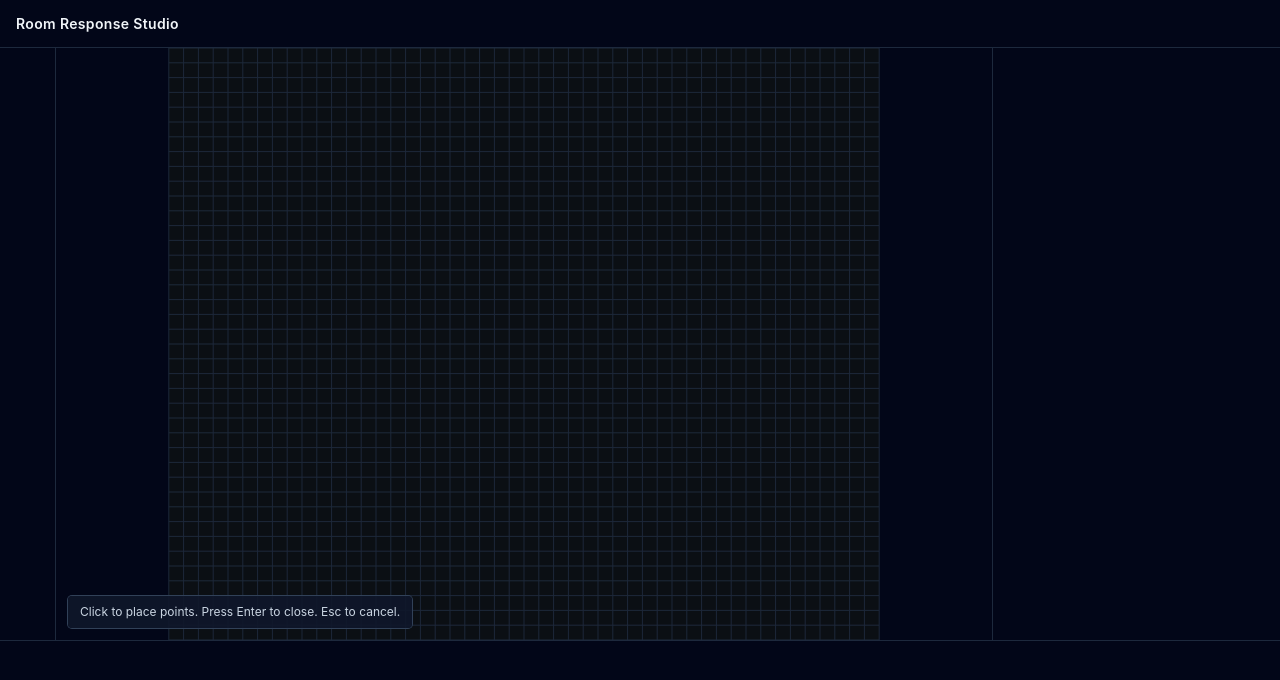
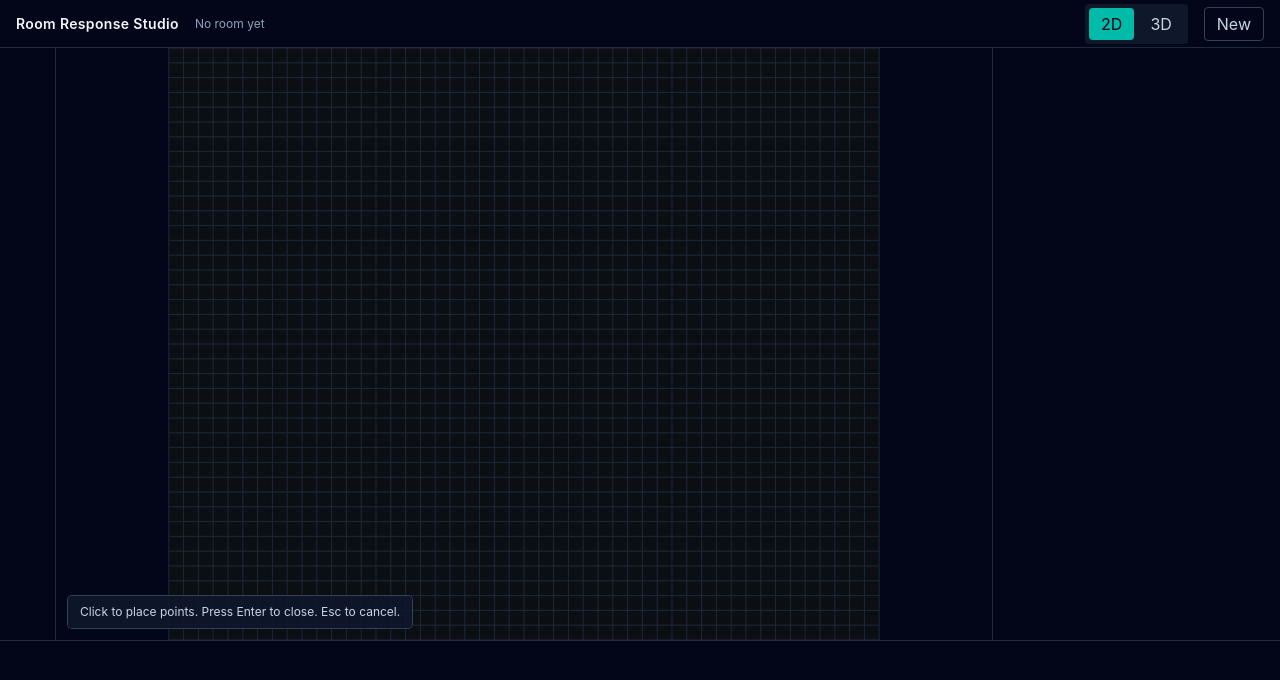
Before and after one commit to RobertGjoshevski/Seatfield, a React (Vite) app: page / in a window 1280 px wide. Shown: the top 680 px of the page. Built offline with nearby package versions, Linux system fonts and the light colour scheme.

Commit message:
feat: add 3D room extrusion and viewport

```diff
--- a/src/App.tsx
+++ b/src/App.tsx
@@ -1,15 +1,18 @@
+import { TopBar } from './components/layout/TopBar'
 import { Viewport2D } from './components/viewport/Viewport2D'
+import { Viewport3D } from './components/viewport/Viewport3D'
+import { useProjectStore } from './store/projectStore'
 
 export default function App() {
+  const viewMode = useProjectStore((state) => state.viewMode)
+
   return (
     <div className="flex h-screen w-screen flex-col bg-slate-950 text-slate-100">
-      <header className="flex h-12 items-center border-b border-slate-800 px-4">
-        <h1 className="text-sm font-semibold tracking-wide">Room Response Studio</h1>
-      </header>
+      <TopBar />
       <div className="flex min-h-0 flex-1">
         <aside className="w-14 border-r border-slate-800" />
         <main className="min-w-0 flex-1">
-          <Viewport2D />
+          {viewMode === '2d' ? <Viewport2D /> : <Viewport3D />}
         </main>
         <aside className="w-72 border-l border-slate-800" />
       </div>
--- /dev/null
+++ b/src/components/layout/TopBar.tsx
@@ -0,0 +1,52 @@
+import { polygonArea } from '../../core/geometry/polygon'
+import { useProjectStore } from '../../store/projectStore'
+
+export function TopBar() {
+  const project = useProjectStore((state) => state.project)
+  const roomDraft = useProjectStore((state) => state.roomDraft)
+  const viewMode = useProjectStore((state) => state.viewMode)
+  const setViewMode = useProjectStore((state) => state.setViewMode)
+  const reset = useProjectStore((state) => state.reset)
+
+  const boundary = project.room.boundary
+  const area = boundary.length >= 3 ? Math.abs(polygonArea(boundary)) : 0
+
+  return (
+    <header className="flex h-12 shrink-0 items-center gap-4 border-b border-slate-800 px-4">
+      <h1 className="text-sm font-semibold tracking-wide">Room Response Studio</h1>
+      <span data-testid="room-status" className="text-xs text-slate-400">
+        {boundary.length >= 3
+          ? `Room: ${boundary.length} vertices · ${area.toFixed(1)} m²`
+          : roomDraft.length > 0
+            ? `Drawing: ${roomDraft.length} points`
+            : 'No room yet'}
+      </span>
+      <div className="ml-auto flex items-center gap-1 rounded bg-slate-900 p-1">
+        <button
+          data-testid="view-2d"
+          className={`rounded px-3 py-1 text-xs ${
+            viewMode === '2d' ? 'bg-teal-500 text-slate-950' : 'text-slate-300'
+          }`}
+          onClick={() => setViewMode('2d')}
+        >
+          2D
+        </button>
+        <button
+          data-testid="view-3d"
+          className={`rounded px-3 py-1 text-xs ${
+            viewMode === '3d' ? 'bg-teal-500 text-slate-950' : 'text-slate-300'
+          }`}
+          onClick={() => setViewMode('3d')}
+        >
+          3D
+        </button>
+      </div>
+      <button
+        className="rounded border border-slate-700 px-3 py-1 text-xs text-slate-300 hover:bg-slate-800"
+        onClick={reset}
+      >
+        New
+      </button>
+    </header>
+  )
+}
--- /dev/null
+++ b/src/components/viewport/RoomMesh.tsx
@@ -0,0 +1,48 @@
+import { useMemo } from 'react'
+import * as THREE from 'three'
+import { useProjectStore } from '../../store/projectStore'
+import { buildWallMeshes } from '../../core/geometry/walls'
+
+export function RoomMesh() {
+  const room = useProjectStore((state) => state.project.room)
+  const shape = useMemo(() => {
+    if (room.boundary.length < 3) return null
+    const next = new THREE.Shape()
+    room.boundary.forEach((point, index) => {
+      if (index === 0) next.moveTo(point.x, point.y)
+      else next.lineTo(point.x, point.y)
+    })
+    next.closePath()
+    return next
+  }, [room.boundary])
+
+  const walls = useMemo(() => buildWallMeshes(room), [room])
+
+  if (!shape) return null
+
+  return (
+    <group>
+      <mesh receiveShadow>
+        <shapeGeometry args={[shape]} />
+        <meshStandardMaterial color="#111827" side={THREE.DoubleSide} />
+      </mesh>
+      {walls.map((wall, index) => (
+        <mesh
+          key={index}
+          position={[wall.center.x, wall.center.y, wall.center.z]}
+          rotation={[0, 0, wall.angleRad]}
+          castShadow
+          receiveShadow
+        >
+          <boxGeometry args={[wall.size.x, wall.size.y, wall.size.z]} />
+          <meshStandardMaterial
+            color="#334155"
+            transparent
+            opacity={0.72}
+            side={THREE.DoubleSide}
+          />
+        </mesh>
+      ))}
+    </group>
+  )
+}
--- /dev/null
+++ b/src/components/viewport/Viewport3D.tsx
@@ -0,0 +1,40 @@
+import { Canvas } from '@react-three/fiber'
+import { Grid, OrbitControls } from '@react-three/drei'
+import { RoomMesh } from './RoomMesh'
+
+export function Viewport3D() {
+  return (
+    <div data-testid="viewport-3d" className="h-full w-full">
+      <Canvas
+        shadows
+        camera={{ position: [7, -7, 6], fov: 50 }}
+        onCreated={({ camera }) => {
+          camera.up.set(0, 0, 1)
+          camera.lookAt(2, 2, 1.5)
+        }}
+      >
+        <color attach="background" args={['#0b0f14']} />
+        <ambientLight intensity={1.1} />
+        <directionalLight
+          position={[5, -5, 12]}
+          intensity={2}
+          castShadow
+        />
+        <Grid
+          args={[20, 20]}
+          position={[0, 0, -0.01]}
+          rotation={[Math.PI / 2, 0, 0]}
+          cellSize={0.5}
+          cellColor="#1e293b"
+          sectionSize={2}
+          sectionColor="#334155"
+          fadeDistance={30}
+          fadeStrength={1}
+          infiniteGrid
+        />
+        <RoomMesh />
+        <OrbitControls makeDefault target={[2, 2, 1.5]} />
+      </Canvas>
+    </div>
+  )
+}
--- /dev/null
+++ b/src/core/geometry/walls.ts
@@ -0,0 +1,38 @@
+import type { Room, Vec3 } from '../types'
+
+export interface WallMesh {
+  center: Vec3
+  size: { x: number; y: number; z: number }
+  angleRad: number
+  length: number
+}
+
+export function buildWallMeshes(room: Room): WallMesh[] {
+  const boundary = room.boundary
+  if (boundary.length < 3) return []
+
+  return boundary.map((start, index) => {
+    const end = boundary[(index + 1) % boundary.length]
+    const dx = end.x - start.x
+    const dy = end.y - start.y
+    const length = Math.hypot(dx, dy)
+    const angleRad = Math.atan2(dy, dx)
+    const nx = dy / length
+    const ny = -dx / length
+    const thickness = room.wallThickness
+    return {
+      center: {
+        x: (start.x + end.x) / 2 + (nx * thickness) / 2,
+        y: (start.y + end.y) / 2 + (ny * thickness) / 2,
+        z: room.height / 2,
+      },
+      size: {
+        x: length + thickness,
+        y: thickness,
+        z: room.height,
+      },
+      angleRad,
+      length,
+    }
+  })
+}
```
Also changed, not shown: 1 other file (tests, documents, lock files or other folders).
